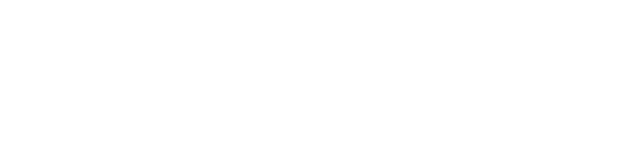
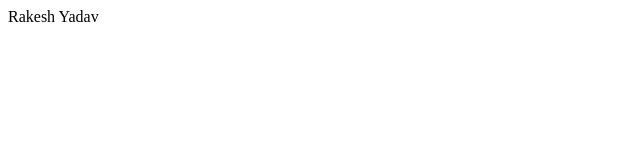
Before and after one commit to rakesh-yadav-12/full-stack-development-, a plain HTML site: page index.html in a window 1280 px wide. Shown: the whole page, without its empty margins (0-640 px from the left). Drawn offline with Linux system fonts and the light colour scheme.

Commit message:
updated work of today

```diff
--- a/index.html
+++ b/index.html
@@ -6,6 +6,6 @@
     <title>Document</title>
 </head>
 <body>
-
+    <div>Rakesh Yadav</div>
 </body>
 </html>
```
